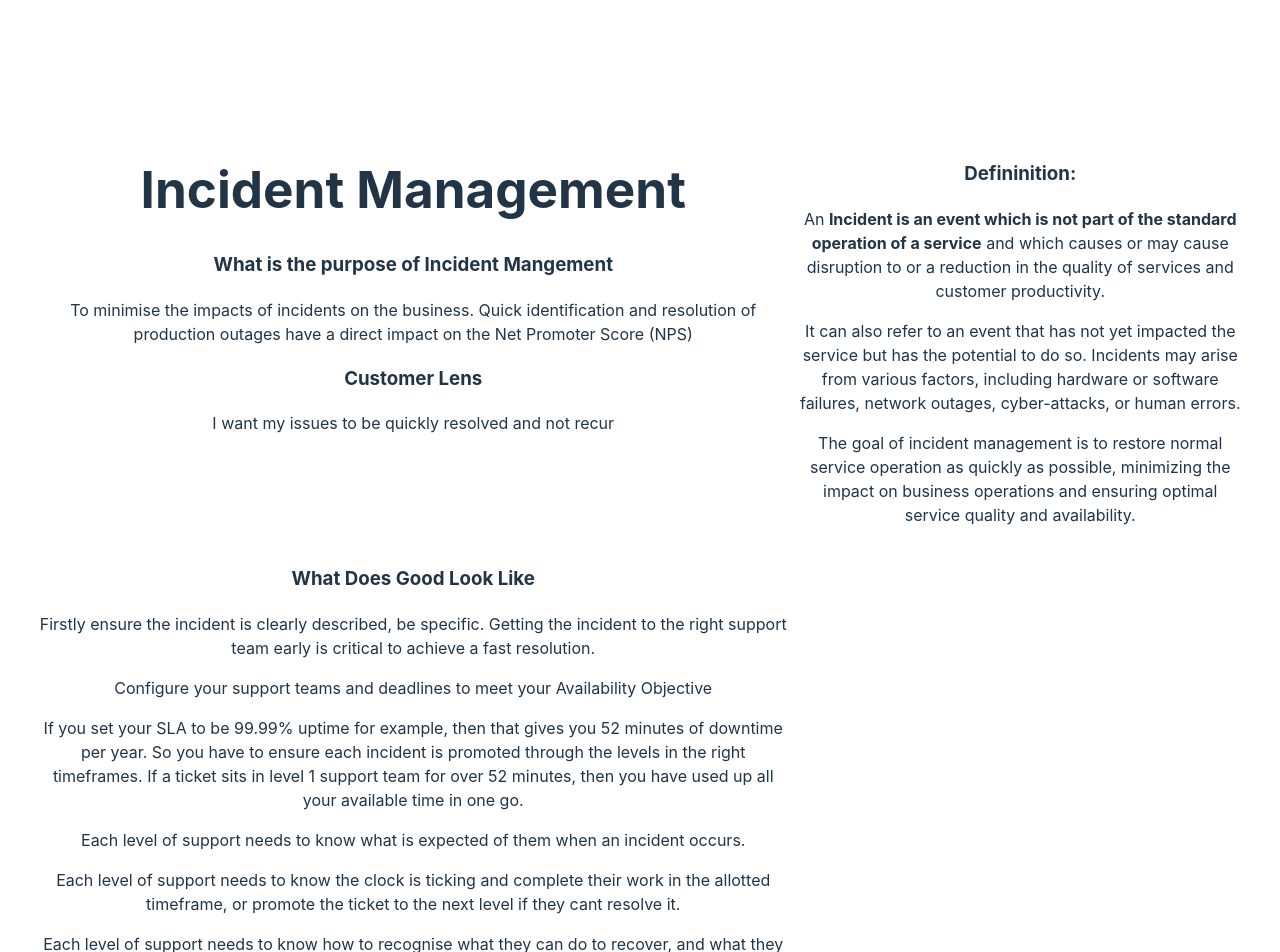
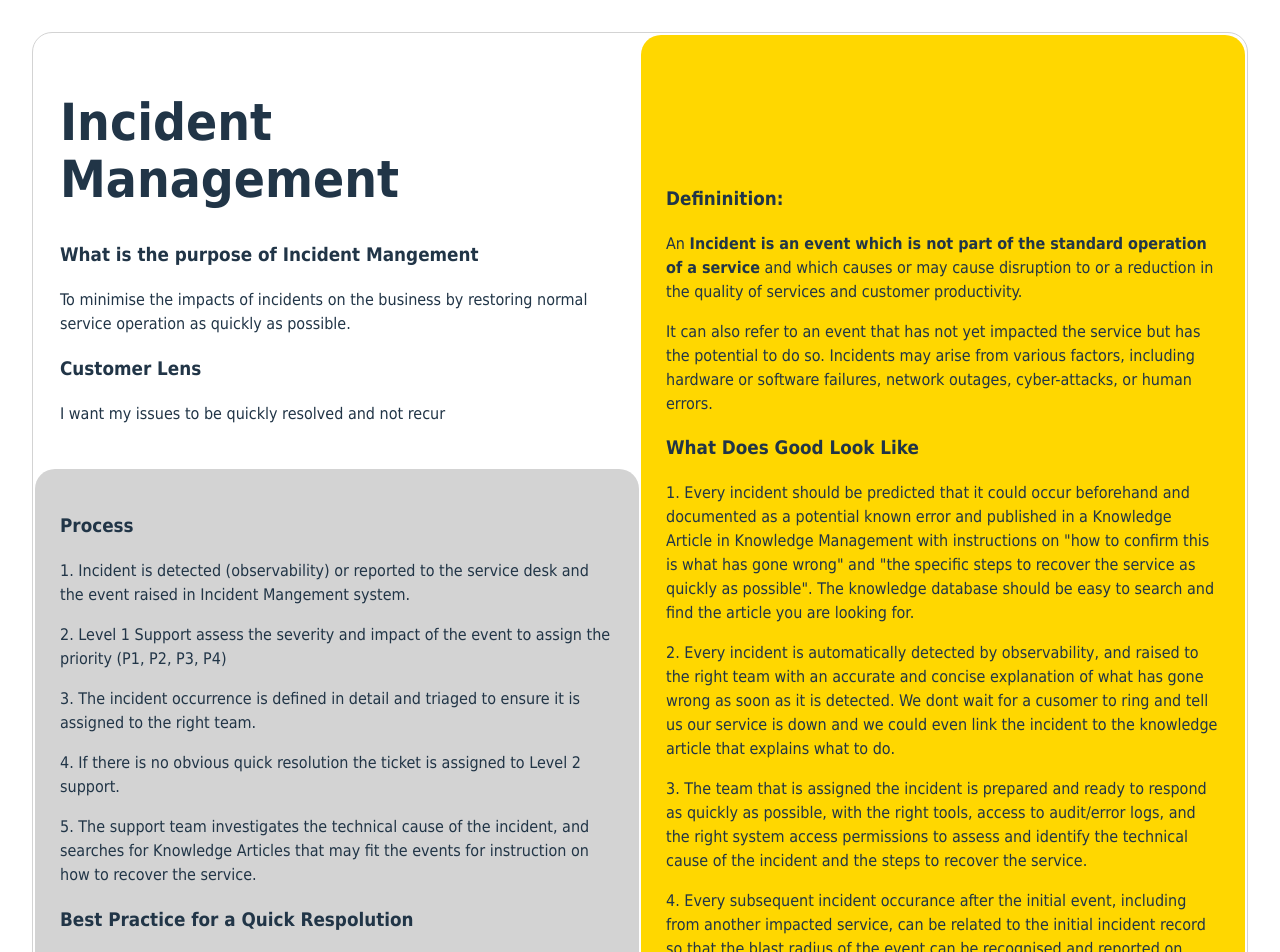
Before and after one commit to dhmusker/satnotesapp, a React (Vite) app: page / in a window 1280 px wide. Shown: the top 952 px of the page. Built offline with nearby package versions, Linux system fonts and the light colour scheme.

Commit message:
Update for Incident mgt

```diff
--- a/src/App.css
+++ b/src/App.css
@@ -2,54 +2,24 @@
   max-width: 1280px;
   margin: 0 auto;
   padding: 2rem;
-  text-align: center;
+  text-align: left;
+  font-family: Tahoma, Verdana, sans-serif;
+  vertical-align: top;
 }
-
-.logo {
-  height: 6em;
-  padding: 1.5em;
-  will-change: filter;
-  transition: filter 300ms;
+table {
+  border: 1px solid lightgray;
+  padding: 0px;
+  border-radius: 20px;
 }
-.logo:hover {
-  filter: drop-shadow(0 0 2em #646cffaa);
+tr {
+  border: 0px solid lightgray;
+  padding: 0px;
 }
-.logo.react:hover {
-  filter: drop-shadow(0 0 2em #61dafbaa);
-}
-
-@keyframes logo-spin {
-  from {
-    transform: rotate(0deg);
-  }
-  to {
-    transform: rotate(360deg);
-  }
-}
-
-@media (prefers-reduced-motion: no-preference) {
-  a:nth-of-type(2) .logo {
-    animation: logo-spin infinite 20s linear;
-  }
-}
-
-.card {
-  padding: 2em;
-}
-
-.read-the-docs {
-  color: #888;
-}
-.body {
-  font-family: Tahoma, Verdana, sans-serif;
-}
-.table {
-  border: 1px solid lightgray;
+td {
+  border-radius: 20px;
+  border-collapse: collapse;
+  border: 0px solid lightgray;
   padding: 25px;
   vertical-align: top;
+  background-color: gold; width: 40%; vertical-align: top;
 }
-.td {
-  padding: 25px;
-  vertical-align: top;
-  background-color: white; width: 40%; vertical-align: top;
-}
--- a/src/App.jsx
+++ b/src/App.jsx
@@ -2,31 +2,43 @@ import { useState } from 'react'
 import './App.css'
 
 function App() {
-  const [count, setCount] = useState(0)
 
   return (
-    <>
       <div>
       <table>
         <tr>
-	        <td>
+          <td align="left" style={{backgroundColor: "white"}}>
             <h1>Incident Management</h1>
             <h3>What is the purpose of Incident Mangement</h3>
-            <p>To minimise the impacts of incidents on the business. Quick identification and resolution of production outages have a direct impact on the Net Promoter Score (NPS)</p>
+            <p>To minimise the impacts of incidents on the business by restoring normal service operation as quickly as possible.</p>
             <h3>Customer Lens</h3>
             <p>I want my issues to be quickly resolved and not recur</p>
           </td>
-          <td>
+          <td className="b" align="left" rowSpan={2} style={{backgroundColor: "Gold"}}>
             <h1>&nbsp;</h1>
             <h3>Defininition:</h3>
             <p>An <b>Incident is an event which is not part of the standard operation of a service</b> and which causes or may cause disruption to or a reduction in the quality of services and customer productivity. </p>
             <p>It can also refer to an event that has not yet impacted the service but has the potential to do so. Incidents may arise from various factors, including hardware or software failures, network outages, cyber-attacks, or human errors. </p>
-            <p>The goal of incident management is to restore normal service operation as quickly as possible, minimizing the impact on business operations and ensuring optimal service quality and availability.</p>
+            <h3>What Does Good Look Like</h3>
+            <p>1. Every incident should be predicted that it could occur beforehand and documented as a potential known error and published in a Knowledge Article in Knowledge Management with instructions on "how to confirm this is what has gone wrong" and "the specific steps to recover the service as quickly as possible". The knowledge database should be easy to search and find the article you are looking for.</p>
+            <p>2. Every incident is automatically detected by observability, and raised to the right team with an accurate and concise explanation of what has gone wrong as soon as it is detected. We dont wait for a cusomer to ring and tell us our service is down and we could even link the incident to the knowledge article that explains what to do.</p>
+            <p>3. The team that is assigned the incident is prepared and ready to respond as quickly as possible, with the right tools, access to audit/error logs, and the right system access permissions to assess and identify the technical cause of the incident and the steps to recover the service.</p>
+            <p>4. Every subsequent incident occurance after the initial event, including from another impacted service, can be related to the initial incident record so that the blast radius of the event can be recognised and reported on.</p>
+            <p>5. The team working on the incident have a simple but effective way to communicate the expected outage duration to the customers impacted by the incident. The team are aware of how an outage can impact the customers that depend on this service.</p>
+            <p>6. If this is an instance of a critical outage (P1/P2), or a repeated outage then the incident is classified as a Problem, is linked to an existing Problem record or registered in Problem Management so we can work on making sure the incident never occurs again.</p>
+
+
           </td>
         </tr>
         <tr>
-          <td>
-            <h3>What Does Good Look Like</h3>
+          <td align="left" style={{backgroundColor: "lightGray"}}>
+            <h3>Process</h3>
+            <p>1. Incident is detected (observability) or reported to the service desk and the event raised in Incident Mangement system.</p>
+            <p>2. Level 1 Support assess the severity and impact of the event to assign the priority (P1, P2, P3, P4) </p>
+            <p>3. The incident occurrence is defined in detail and triaged to ensure it is assigned to the right team.</p>
+            <p>4. If there is no obvious quick resolution the ticket is assigned to Level 2 support.</p>
+            <p>5. The support team investigates the technical cause of the incident, and searches for Knowledge Articles that may fit the events for instruction on how to recover the service.</p>
+            <h3>Best Practice for a Quick Respolution</h3>
             <p>Firstly ensure the incident is clearly described, be specific. Getting the incident to the right support team early is critical to achieve a fast resolution.</p>
             <p>Configure your support teams and deadlines to meet your Availability Objective</p>
             <p>If you set your SLA to be 99.99% uptime for example, then that gives you 52 minutes of downtime per year. So you have to ensure each incident is promoted through the levels in the right timeframes. If a ticket sits in level 1 support team for over 52 minutes, then you have used up all your available time in one go.</p>
@@ -34,12 +46,10 @@ function App() {
             <p>Each level of support needs to know the clock is ticking and complete their work in the allotted timeframe, or promote the ticket to the next level if they cant resolve it.</p>
             <p>Each level of support needs to know how to recognise what they can do to recover, and what they cant, and assess what to do next.</p>
             <p>Early incident resolution can be improved by ensuring every Known Error is documented in a Knowledge Article and that article must be linked to the Service Offering and easily found in a search for keywords.</p>
-            <p>Every Knowledge Article must describe how to recognise the specific problem, so you can recognise that this is the answer, and provide the steps to quickly recover from that problem.</p>
-          </td>
+            <p>Every Knowledge Article must describe how to recognise the specific problem, so you can recognise that this is the answer, and provide the steps to quickly recover from that problem.</p>          </td>
         </tr>
       </table>
     </div>
-    </>
   )
 }
 
```
